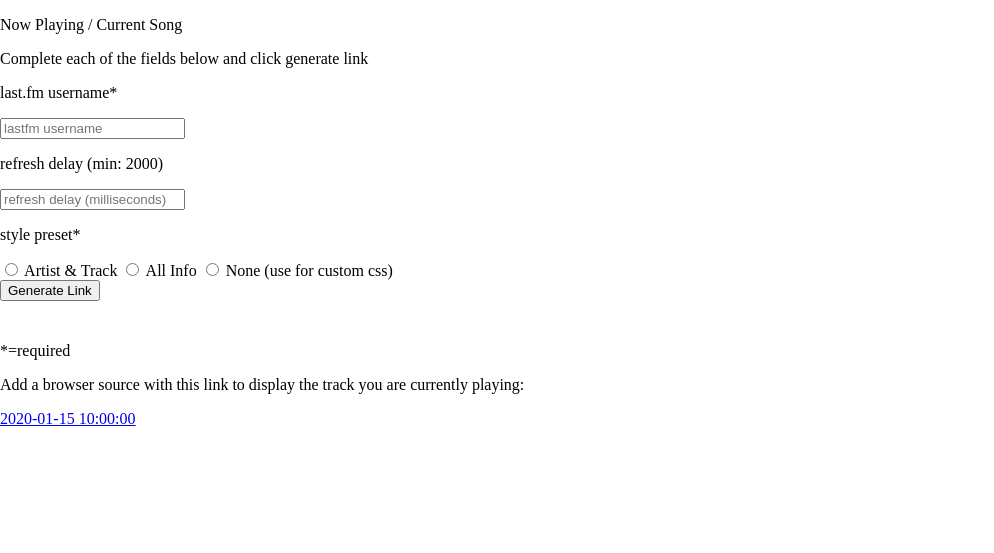
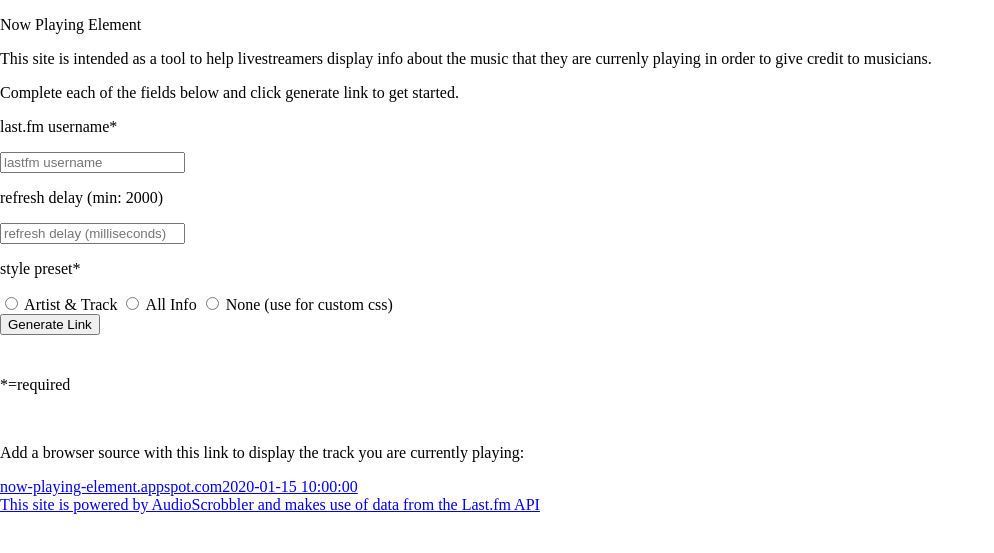
Before and after one commit to zrschool/now-playing, a Python web app: template templates/setup.html in a window 1280 px wide. Shown: the top 553 px of the page, without its empty margins (0-994 px from the left). Run offline with Jinja, Linux system fonts and the light colour scheme; the template is opened without the code that fills it: most values are stand-ins (such as "Sample title", 1, 10 or a date in 2020).

Commit message:
Add description and Last.fm link to setup.html
Updated setup.html to include a more thorough description of the site, include a link to Last.fm, and moved browser source instruction into existing div.

```diff
--- a/templates/setup.html
+++ b/templates/setup.html
@@ -3,13 +3,15 @@
   <head>
     <meta charset="utf-8">
     <title>Now Playing: Setup</title>
+    <link href="https://fonts.googleapis.com/css?family=Montserrat:400,600&display=swap" rel="stylesheet">
     <link rel="stylesheet" href="/stylesheets/master.css">
     <link rel="stylesheet" href="/stylesheets/main.css">
   </head>
   <body>
     <div>
-      <p id="title">Now Playing / Current Song</p>
-      <p>Complete each of the fields below and click generate link</p>
+      <p id="title">Now Playing Element</p>
+      <p>This site is intended as a tool to help livestreamers display info about the music that they are currenly playing in order to give credit to musicians.</p>
+      <p>Complete each of the fields below and click generate link to get started.</p>
     </div>
 
     <div>
@@ -28,11 +30,13 @@
         <input type="submit" name="submit" value="Generate Link" class="button" id="submit">
       </form>
       <p style="padding-top:25px;font-size:12pt;"><span class="purple">*</span>=required</p>
+      <br>
+      <p style="visibility:{{is_hidden}}">Add a browser source with this link to display the track you are
+        currently playing:</p>
+      <a style="visibility:{{is_hidden}}" href="{{now_playing_link}}">now-playing-element.appspot.com{{now_playing_link}}</a>
     </div>
-    <div style="visibility:{{is_hidden}}">
-      <p>Add a browser source with this link to display the track you are
-      currently playing:</p>
-      <a href="{{now_playing_link}}">{{now_playing_link}}</a>
+    <div>
+      <a href="http://last.fm">This site is powered by AudioScrobbler and makes use of data from the Last.fm API</a>
     </div>
   </body>
 </html>
```
